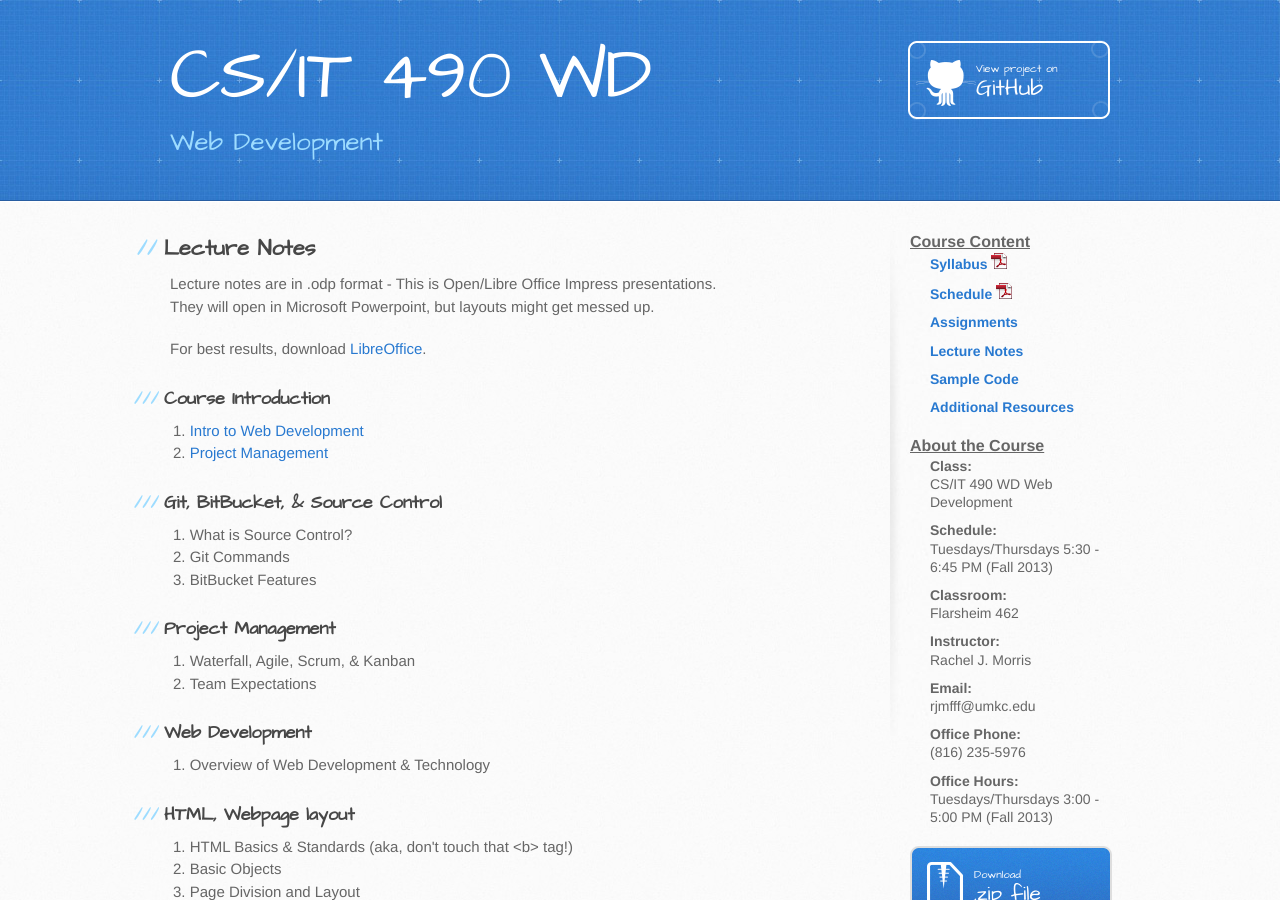
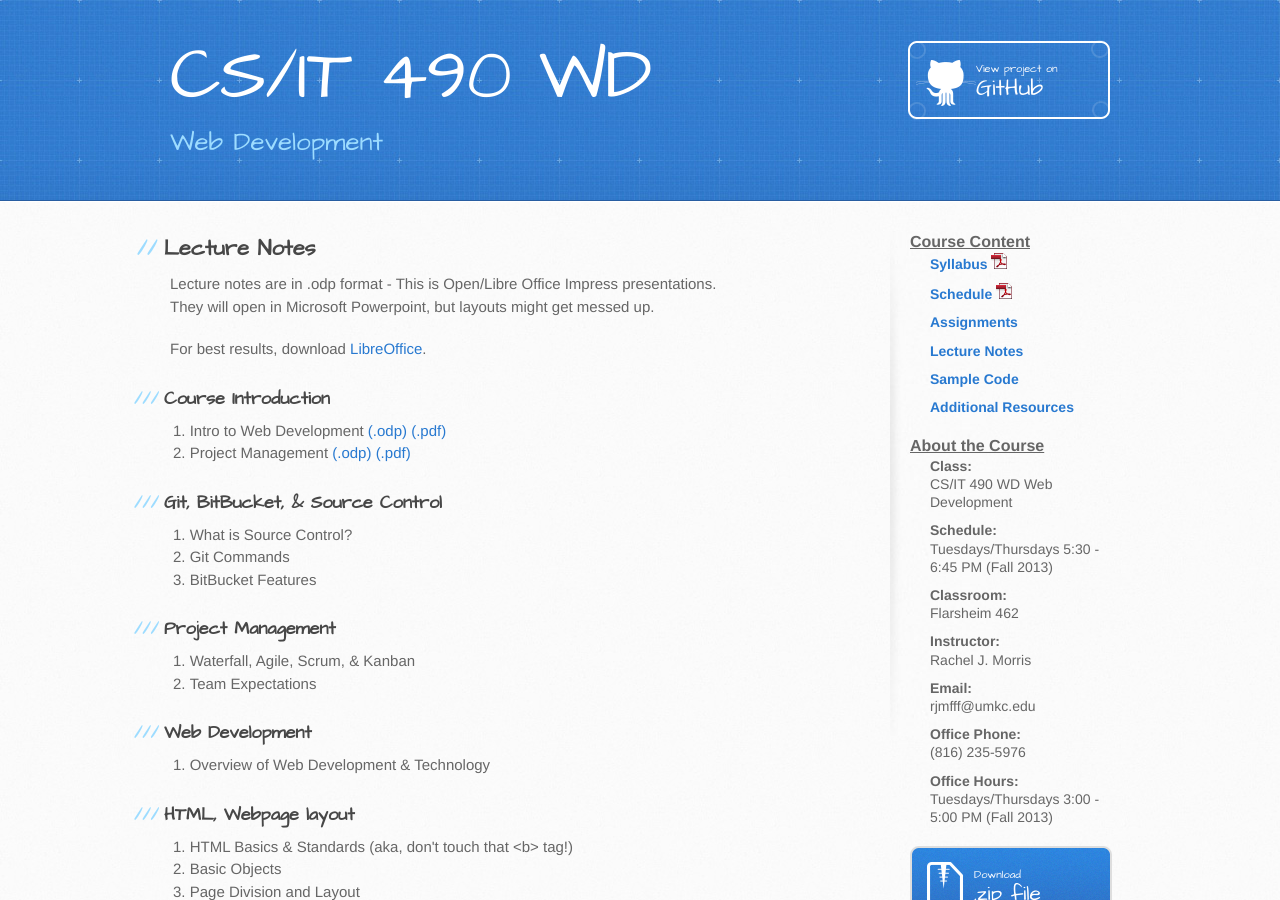
Before and after one commit to spellbindguy/Web-Development, a Jekyll site: the page lecture-notes.html, which Jekyll copies as it is, in a window 1280 px wide and 900 px high. Built offline with Jekyll 4.4.1, drawn with Linux system fonts in a browser that asks for light colours.

Commit message:
Lecture Notes pdf

```diff
--- a/lecture-notes.html
+++ b/lecture-notes.html
@@ -42,13 +42,21 @@
 		<h3>Course Introduction</h3>
 		<ol>
 			<li>
-				<a href="https://github.com/Moosader/Web-Development/blob/master/Lectures/01%20Introduction/Intro%20to%20Web%20Development.odp">
-					Intro to Web Development
+				Intro to Web Development
+				<a href="https://github.com/Moosader/Web-Development/blob/master/Lectures/01%20Introduction/Intro%20to%20Web%20Development.odp?raw=true">
+					(.odp)
+				</a>
+				<a href="https://github.com/Moosader/Web-Development/blob/master/Lectures/01%20Introduction/Intro%20to%20Web%20Development.pdf?raw=true">
+					(.pdf)
 				</a>
 			</li>
 			<li>
+				Project Management
 				<a href="https://github.com/Moosader/Web-Development/blob/master/Lectures/02%20Project%20Management/Project%20Management.odp?raw=true">
-					Project Management
+					 (.odp)
+				</a>
+				<a href="https://github.com/Moosader/Web-Development/blob/master/Lectures/02%20Project%20Management/Project%20Management.pdf?raw=true">
+					(.pdf)
 				</a>
 			</li>
 		</ol>
```
